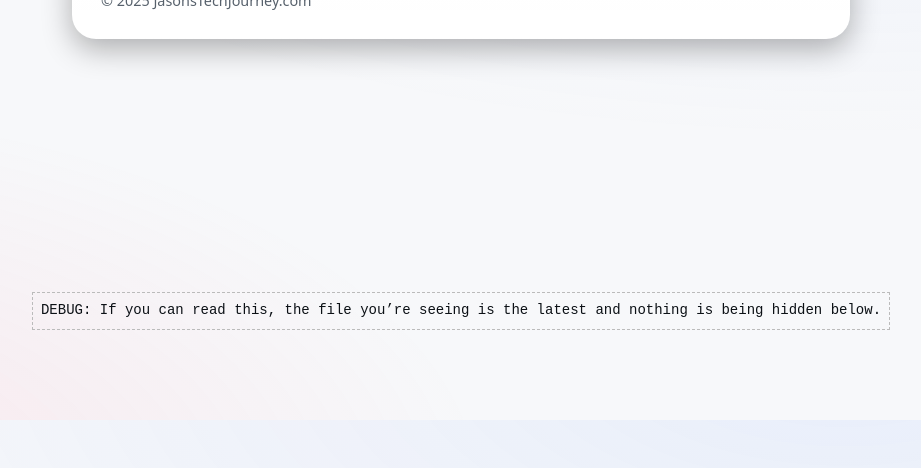
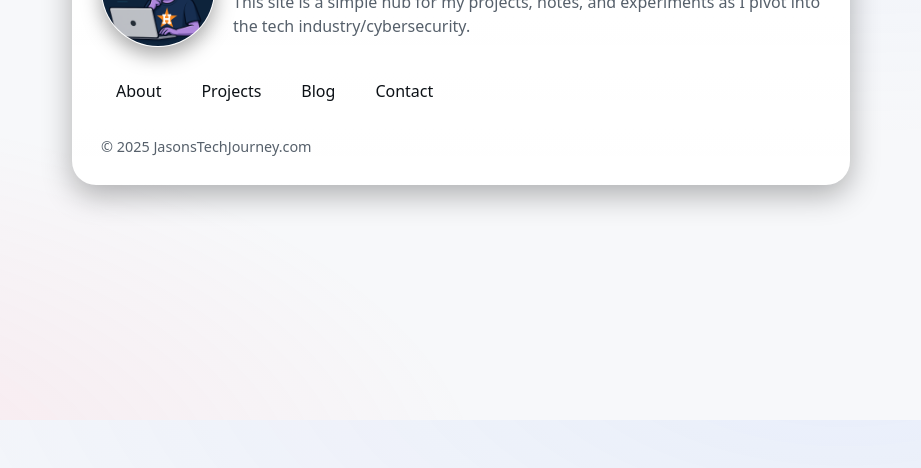
Before and after one commit to JasonBassoon/JasonBassoon.github.io, a plain HTML site: page index.html in a window 1280 px wide. Shown: the part 380-848 px from the top of the page, without its empty margins (179-1100 px from the left). Drawn offline with Linux system fonts and the light colour scheme.

Commit message:
Update index.html

```diff
--- a/index.html
+++ b/index.html
@@ -70,7 +70,7 @@
           <h1>Welcome to <span aria-label="name">Jason E's.</span></h1>
           <span class="pill">Tech Journey</span>
         </div>
-        <p class="lead">This site is a simple hub for my projects, notes, and experiments as I pivot into cybersecurity and software. No fluff — just signal.</p>
+        <p class="lead">This site is a simple hub for my projects, notes, and experiments as I pivot into the tech industry/cybersecurity.</p>
       </div>
     </header>
 
@@ -91,8 +91,5 @@
     document.getElementById('y').textContent = new Date().getFullYear();
   </script>
 </body>
-  <div style="margin-top:24px;padding:8px;border:1px dashed #bbb;font:14px/1.4 monospace">
-  DEBUG: If you can read this, the file you’re seeing is the latest and nothing is being hidden below.
-</div>
 
 </html>
```
